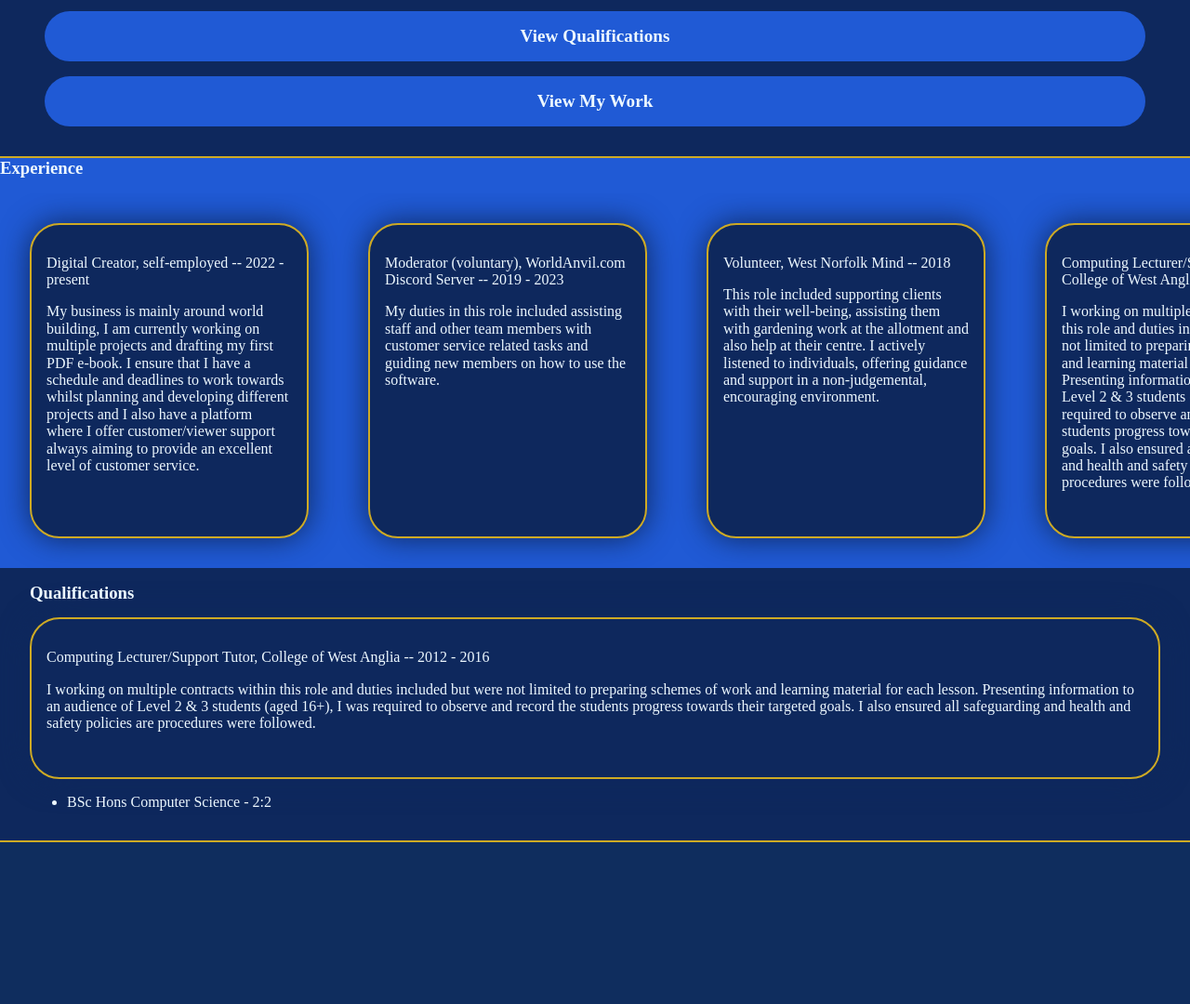
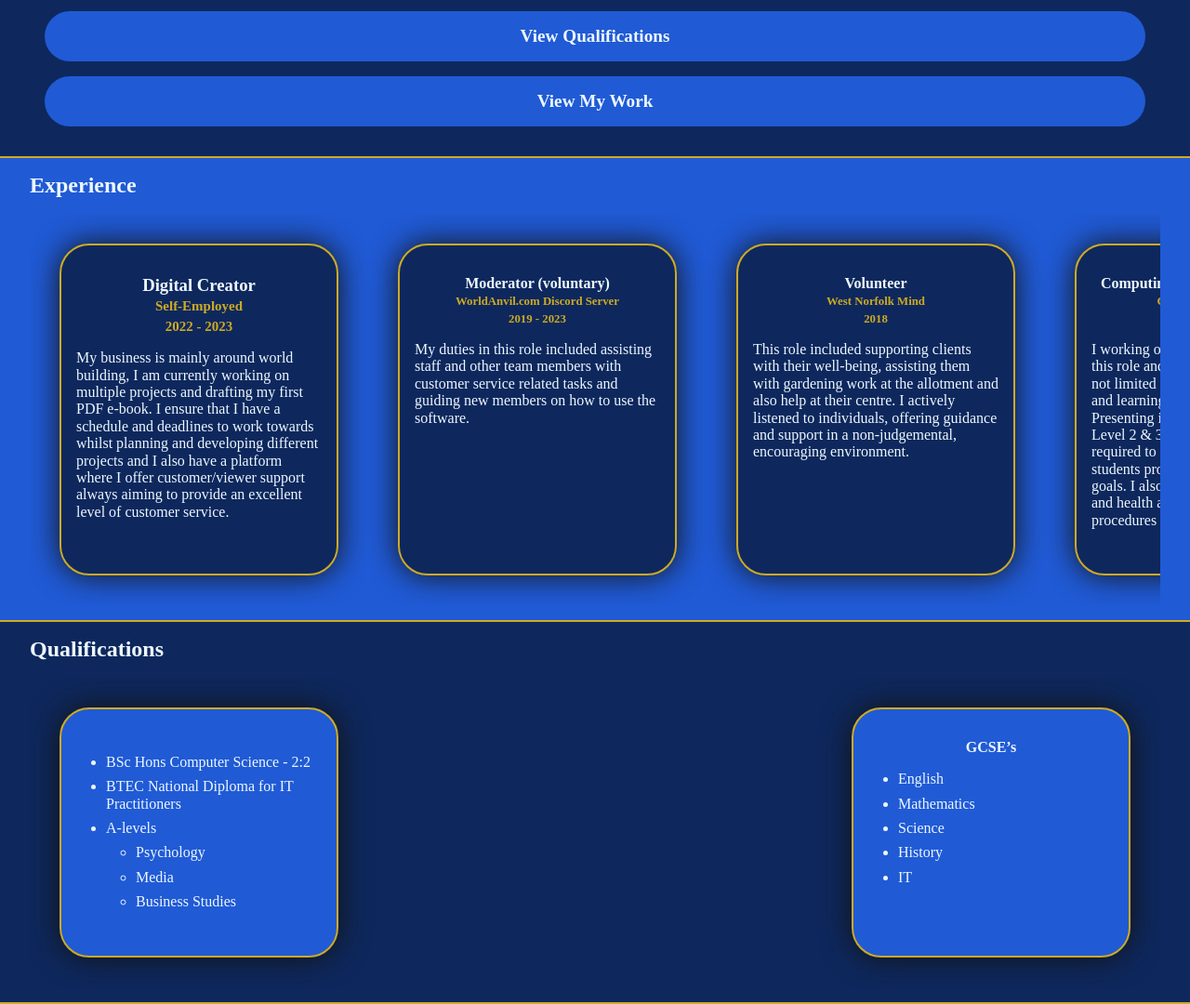
Before and after one commit to GeoffSG/my-portfolio, a PHP site: page /about-me.html in a window 1280 px wide. Shown: the part 572-1652 px from the top of the page at 93% size. Before the commit the page ends 1478 px from the top, so only its background shows below. Run offline with PHP 8.4, Linux system fonts and the light colour scheme; some web fonts are replaced.

Commit message:
Many changes...
+ Implemented styles to Experience cards
+ Added qualifications into Cards
+ Qualification cards are also in the horizontal scroll snapping grid

```diff
--- a/about-me.html
+++ b/about-me.html
@@ -37,14 +37,20 @@
       </div>
     </header>
 
-    <div class="theme-secondary">
+    <div class="container theme-secondary">
       <div class="section" id="experience">
-        <h3>Experience</h3>
+        <div class="heading">
+          <h2>Experience</h2>
+        </div>
         <div class="card-grid">
           <div class="card theme-primary">
             <div class="card-box">
               <div class="card-heading">
-                Digital Creator, self-employed -- 2022 - present
+                <h3>
+                  Digital Creator<br>
+                  <small>Self-Employed<br>
+                  2022 - 2023</small>
+                </h3>
               </div>
               <div class="card-content">
                 <p>
@@ -57,7 +63,11 @@
           <div class="card theme-primary">
             <div class="card-box">
               <div class="card-heading">
-                Moderator (voluntary), WorldAnvil.com Discord Server -- 2019 - 2023
+                <h4>
+                  Moderator (voluntary)<br>
+                  <small>WorldAnvil.com Discord Server<br>
+                  2019 - 2023</small>
+                </h4>
               </div>
               <div class="card-content">
                 <p>
@@ -70,7 +80,11 @@
           <div class="card theme-primary">
             <div class="card-box">
               <div class="card-heading">
-                Volunteer, West Norfolk Mind -- 2018
+                <h4>
+                  Volunteer<br>
+                  <small>West Norfolk Mind<br>
+                  2018</small>
+                </h4>
               </div>
               <div class="card-content">
                 <p>
@@ -83,7 +97,11 @@
           <div class="card theme-primary">
             <div class="card-box">
               <div class="card-heading">
-                Computing Lecturer/Support Tutor, College of West Anglia -- 2012 - 2016
+                <h4>
+                  Computing Lecturer/Support Tutor<br>
+                  <small>College of West Anglia<br>
+                  2012 - 2016</small>
+                </h4>
               </div>
               <div class="card-content">
                 <p>
@@ -98,23 +116,42 @@
 
     <div class="container theme-primary">
       <div class="section" id="qualifications">
-        <h3>Qualifications</h3>
-        <div class="card theme-primary">
-          <div class="card-heading">
-            Computing Lecturer/Support Tutor, College of West Anglia -- 2012 - 2016
+        <h2>Qualifications</h2>
+
+        <div class="card-grid">
+          <div class="card theme-secondary">
+            <div class="card-box">
+              <div class="card-content">
+                <ul>
+                  <li>BSc Hons Computer Science - 2:2</li>
+                  <li>BTEC National Diploma for IT Practitioners</li>
+                  <li>A-levels</li>
+                  <ul>
+                    <li>Psychology</li>
+                    <li>Media</li>
+                    <li>Business Studies</li>
+                  </ul>
+                </ul>
+              </div>
+            </div>
           </div>
-          <div class="card-content">
-            <p>
-              I working on multiple contracts within this role and duties included but were not limited to preparing schemes of work and learning material for each lesson. Presenting information to an audience of Level 2 & 3 students (aged 16+), I was required to observe and record the students progress towards their targeted goals. I also ensured all safeguarding and health and safety policies are procedures were followed.
-            </p>
+          <div class="card theme-secondary">
+            <div class="card-box">
+              <div class="card-content">
+                <h4>GCSE’s</h4>
+                <ul>
+                  <li>English</li>
+                  <li>Mathematics</li>
+                  <li>Science</li>
+                  <li>History</li>
+                  <li>IT</li>
+                </ul>
+              </div>
+            </div>
           </div>
         </div>
-        <ul>
-          <li>BSc Hons Computer Science - 2:2</li>
-        </ul>
       </div>
     </div>
   </div>
-
 </body>
 </html>
--- a/css/frontend.css
+++ b/css/frontend.css
@@ -358,10 +358,18 @@ img {
   height: auto;
 }
 
-h1, h2, h3 {
+h1, h2, h3, h4 {
   font-family: "Milonga", serif;
   margin: 0;
   margin-bottom: 1rem;
+}
+
+ul {
+  padding-left: 2rem;
+}
+
+li {
+  margin-bottom: 0.5rem;
 }
 
 header {
@@ -463,11 +471,13 @@ footer .attribution a:hover {
   padding: 2rem 1rem;
   border: #CEAA24 solid 2px;
   border-radius: 2rem;
-  box-shadow: 0px 0px 2rem #0e285d;
+  box-shadow: 0px 0px 2rem #121212;
 }
-.card h2 {
+.card h2, .card h3, .card h4 {
   text-align: center;
-  padding-bottom: 1rem;
+}
+.card h2 small, .card h3 small, .card h4 small {
+  color: #CEAA24;
 }
 .card-box {
   width: calc(360px - 6rem);
--- a/index.html
+++ b/index.html
@@ -28,8 +28,8 @@
           <ul>
             <li>BSc Hons Computer Science - 2:2</li>
           </ul>
-          <a class="btn theme-secondary rounded" href="./about-me.html">More About Me</a>
-          <a class="btn theme-secondary rounded" href="#showcase">View My Work</a>
+          <a class="btn theme-secondary rounded" href="about-me.html">More About Me</a>
+          <a class="btn theme-secondary rounded" href="showcase.html">View My Work</a>
         </div>
       </div>
     </header>
--- a/scss/base/_base.scss
+++ b/scss/base/_base.scss
@@ -12,8 +12,16 @@ img {
     height: auto;
 }
 
-h1, h2, h3 {
+h1, h2, h3, h4 {
     font-family: $font-heading;
     margin: 0;
     margin-bottom: calc($base-spacing/2);
 }
+
+
+ul {
+    padding-left: $base-spacing;
+}
+li {
+    margin-bottom: calc($base-spacing/4);
+}
--- a/scss/components/_card.scss
+++ b/scss/components/_card.scss
@@ -4,11 +4,14 @@
     border: $border-gold;
     border-radius: $base-spacing;
 
-    box-shadow: 0px 0px $base-spacing $blue-d;
+    box-shadow: $base-box-shadow;
 
-    h2 {
+    h2, h3, h4 {
         text-align: center;
-        padding-bottom: calc($base-spacing/2);
+        // padding-bottom: calc($base-spacing/2);
+        small {
+            color: $gold;
+        }
     }
 
     &-box {
--- a/scss/utils/_variables.scss
+++ b/scss/utils/_variables.scss
@@ -10,9 +10,11 @@ $base-margin: 1rem;
 
 
 //  Colors
+
 $white: #edf8ff;
 $grey: #696969;
 $dark-grey: #313131;
+$black: #121212;
 
 $gold: #CEAA24;
 $gold-l: #E6D55E;
@@ -20,3 +22,5 @@ $gold-l: #E6D55E;
 $blue-d: #0e285d;
 
 $border-gold: $gold solid 2px;
+
+$base-box-shadow: 0px 0px $base-spacing $black;
```
Also changed, not shown: 1 other file.
